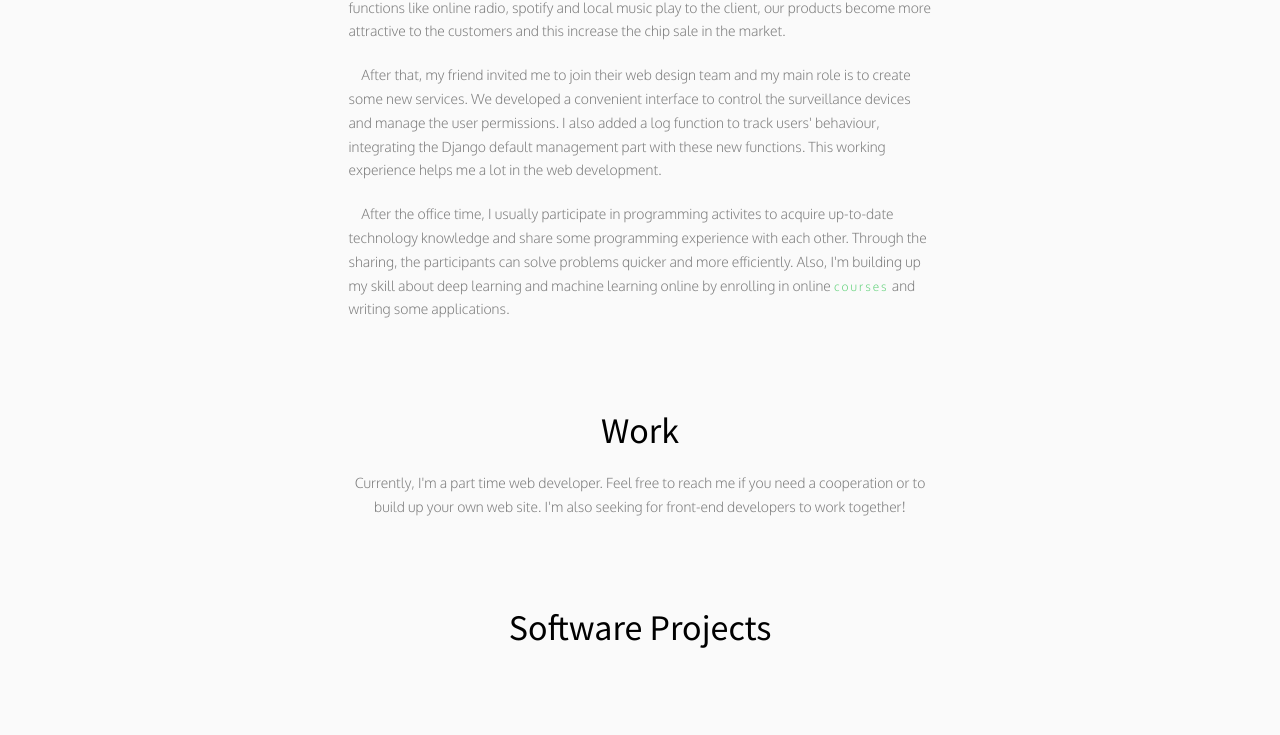
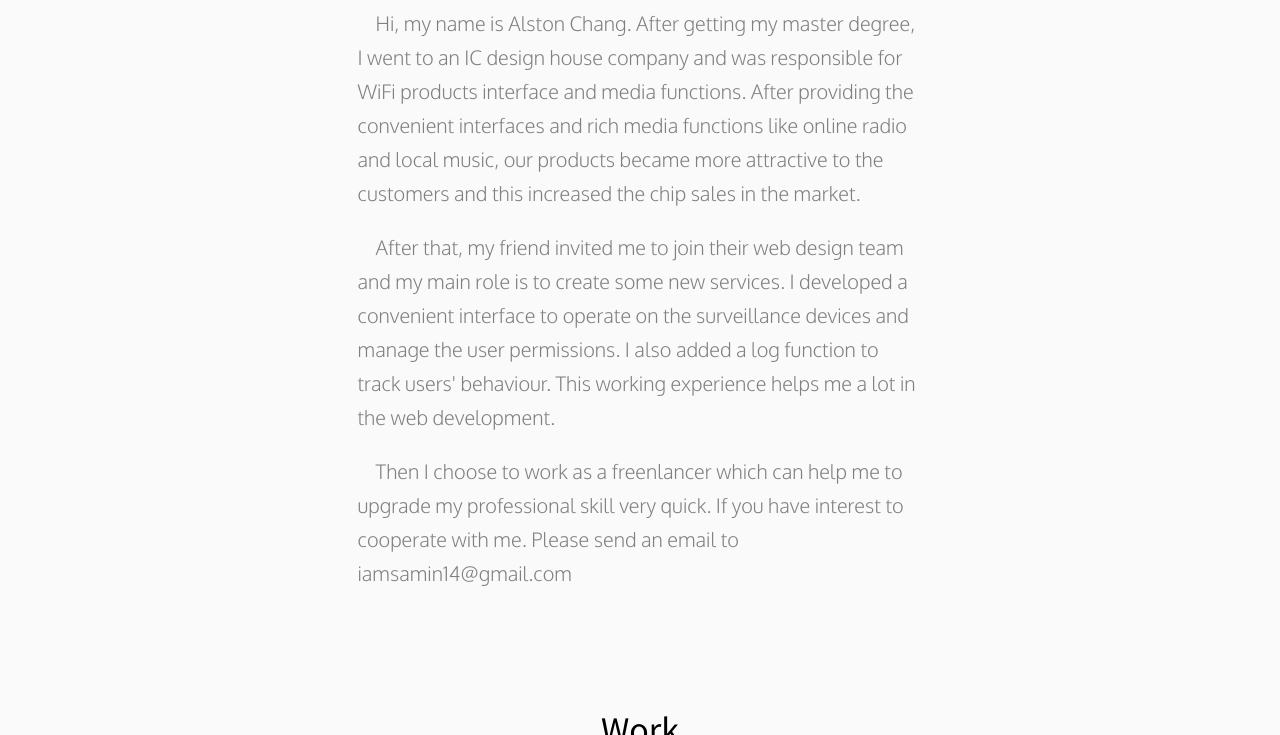
Before and after one commit to Manuel4131/Manuel4131.github.io, a plain HTML site: page index.html in a window 1280 px wide. Shown: the part 442-1177 px from the top of the page. Drawn offline with Linux system fonts and the light colour scheme; files whose address does not match are found by name.

Commit message:
Modify current status

```diff
--- a/index.html
+++ b/index.html
@@ -59,7 +59,7 @@
 							<li class="active"><a href="index.html">Home</a></li>
 							<li class="has-dropdown">
 							</li>
-							<li><a href="#">PHOTOGRAPHY</a></li>
+							<!-- <li><a href="#">PHOTOGRAPHY</a></li> -->
 							<!-- <li><a href="about.html">About</a></li> -->
 							<!-- <li><a href="contact.html">Contact</a></li> -->
 						</ul>
@@ -77,18 +77,16 @@
 			<div class="row animate-box">
 				<div class="col-md-6 col-md-offset-3 text-left fh5co-heading">
 					<h1>About me</h1>
-					<p> &nbsp &nbsp My name is Alston Chang and have lived in Taipei for more than
-					20 years. After getting my master degree, I went to an IC design house company
-					and be responsible for WiFi products interface and media functions. After providing the convenient interfaces and rich media functions like online radio, spotify and local music play to the client, our products become more attractive to the customers and this increase the chip sale in the market. </p>
+					<p> &nbsp &nbsp Hi, my name is Alston Chang. After getting my master degree, I went to an IC design house company and was responsible for WiFi products interface and media functions. After providing the convenient interfaces and rich media functions like online radio and local music, our products became more attractive to the customers and this increased the chip sales in the market. </p>
 					<p>&nbsp &nbsp
 						After that, my friend invited me to join their web design team and
-					my main role is to create some new services. We developed a convenient interface to control the surveillance devices and manage the user permissions.
-					I also added a log function to track users' behaviour, integrating the Django default management part with these new functions. This working experience helps me a lot in the web development.
+					my main role is to create some new services. I developed a convenient interface to operate on the surveillance devices and manage the user permissions. I also added a log function to track users' behaviour.
+					This working experience helps me a lot in the web development.
 					</p>
 					<p>&nbsp &nbsp
-						After the office time, I usually participate in programming activites to
-					acquire up-to-date technology knowledge and share some programming experience
-					with each other. Through the sharing, the participants can solve problems quicker and more efficiently. Also, I'm building up my skill about deep learning and machine learning online by enrolling in online <span><a href="https://www.coursera.org/specializations/deep-learning">courses</a></span> and writing some applications.
+						Then I choose to work as a freenlancer which can help me to upgrade my
+						professional skill very quick. If you have interest to cooperate with me.
+						Please send an email to iamsamin14@gmail.com
 					</p>
 				</div>
 			</div>
@@ -96,7 +94,7 @@
 			<div id="work" class="row animate-box">
 			<div class="col-md-6 col-md-offset-3 text-center fh5co-heading">
 				<h1>Work</h1>
-				<p>Currently, I'm a part time web developer. Feel free to reach me if you need a cooperation or to build up your own web site. I'm also seeking for front-end developers to work together!</p>
+				<p>Currently, I'm a freelancer who developes web sites. Feel free to reach me if you need a cooperation or to build up your own web site. I'm also seeking for front-end developers to work together!</p>
 				</div>
 			</div>
 
--- a/sass/style.scss
+++ b/sass/style.scss
@@ -110,7 +110,7 @@ $form-group-margin-bottom:       30px !default;
 body {
 	font-family: $font-primary;
 	font-weight: 300;
-	font-size: 14px;
+	font-size: 20px;
 	line-height: 1.7;
 	color: lighten($brand-black,50%);
 	background: $brand-body-color;
```
Also changed, not shown: css/style.css, 1 other file.
